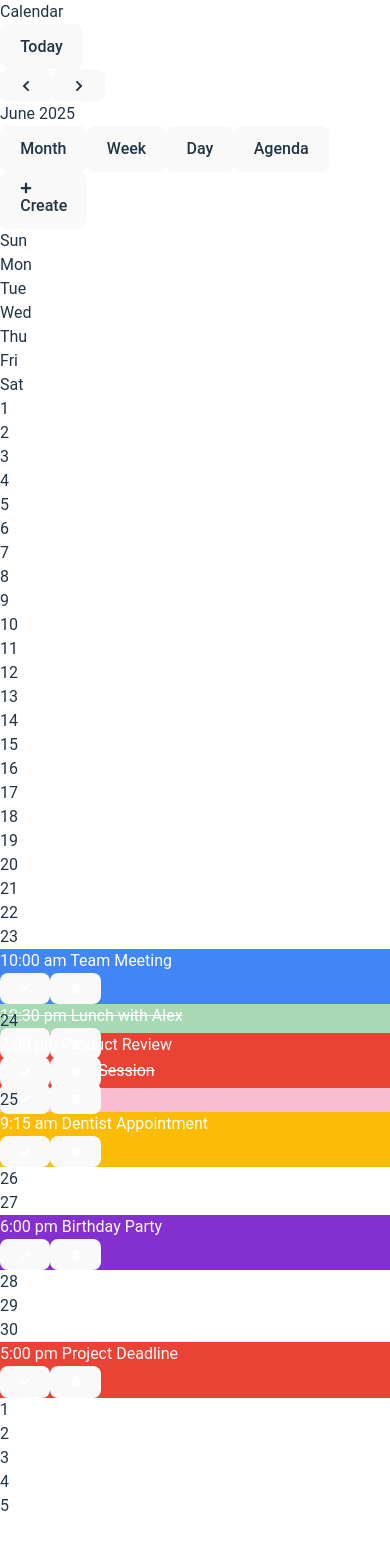
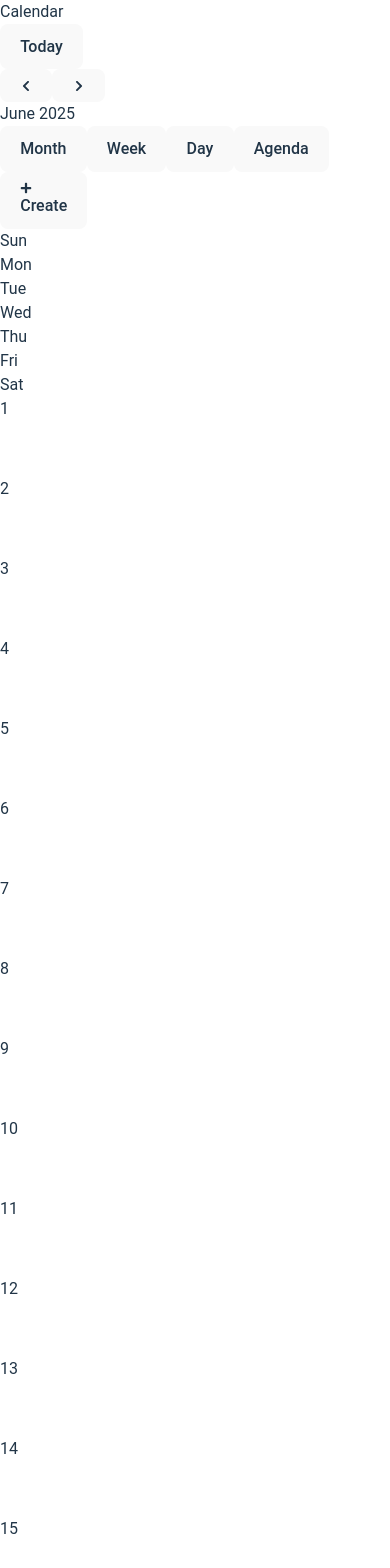
Before and after one commit to Pradheep-S/calendar, a React (Vite) app: page / in a window 390 px wide. Shown: the top 1568 px of the page. Before the commit the page ends 1518 px from the top, so only its background shows below. Built offline with nearby package versions, Linux system fonts and the light colour scheme.

Commit message:
feat: Enhance MonthView for mobile support

```diff
--- a/src/components/Calendar/CalendarViews/MonthView.jsx
+++ b/src/components/Calendar/CalendarViews/MonthView.jsx
@@ -1,4 +1,4 @@
-import React, { useState } from 'react';
+import React, { useState, useEffect } from 'react';
 import dayjs from 'dayjs';
 import { DndContext, closestCenter, MouseSensor, TouchSensor, useSensor, useSensors, DragOverlay } from "@dnd-kit/core";
 import { restrictToWindowEdges } from "@dnd-kit/modifiers";
@@ -9,7 +9,7 @@ import DraggableEvent from '../EventComponents/DraggableEvent';
 import ShowAllEventsModal from '../Modals/ShowAllEventsModal';
 
 // DroppableDay component
-const DroppableDay = ({ dateStr, children, isToday, isCurrentMonth, onOpenModal }) => {
+const DroppableDay = ({ dateStr, children, isToday, isCurrentMonth, onOpenModal, isMobile, dayEvents, setActiveView, handleOpenModal }) => {
   const { setNodeRef, isOver } = useDroppable({
     id: dateStr
   });
@@ -20,8 +20,21 @@ const DroppableDay = ({ dateStr, children, isToday, isCurrentMonth, onOpenModal
       className={`min-h-[100px] p-1 border relative transition-all hover:bg-gray-50
         ${isToday ? "bg-blue-50 border-blue-300" : ""}
         ${!isCurrentMonth ? "text-gray-400 bg-gray-50" : ""}
-        ${isOver ? "bg-blue-50 border-blue-300" : ""}`}
-      onClick={() => onOpenModal(dayjs(dateStr))}
+        ${isOver ? "bg-blue-50 border-blue-300" : ""}
+        ${isMobile ? "min-h-[80px]" : ""}`}
+      onClick={() => {
+        if (isMobile) {
+          // In mobile view, directly switch to day view without opening any modal
+          setActiveView("Day");
+          // We should also update the current date to the clicked date
+          // This would usually be done in the parent component via props
+          const dateObj = dayjs(dateStr);
+          handleOpenModal(dateObj, true); // Pass true to skip modal
+        } else {
+          // Desktop behavior remains the same
+          onOpenModal(dayjs(dateStr));
+        }
+      }}
     >
       {children}
       {isOver && (
@@ -46,10 +59,27 @@ const MonthView = ({
   draggedEvent,
   handleDragStart,
   handleDragEnd,
-  setActiveView // Add this prop to allow changing the view
+  setActiveView
 }) => {
   const [showAllEvents, setShowAllEvents] = useState(false);
   const [selectedDate, setSelectedDate] = useState(null);
+  const [isMobile, setIsMobile] = useState(false);
+
+  // Check if the device is mobile based on window width
+  useEffect(() => {
+    const checkIfMobile = () => {
+      setIsMobile(window.innerWidth <= 768);
+    };
+
+    // Initial check
+    checkIfMobile();
+
+    // Add event listener for window resize
+    window.addEventListener('resize', checkIfMobile);
+
+    // Cleanup event listener
+    return () => window.removeEventListener('resize', checkIfMobile);
+  }, []);
 
   const sensors = useSensors(
     useSensor(MouseSensor, {
@@ -80,12 +110,21 @@ const MonthView = ({
   // Function to switch to day view
   const handleSwitchToDay = () => {
     if (selectedDate) {
-      // Update the currentDate in the parent component if needed
-      // This would be implemented in the Calendar/index.jsx
-
       // Switch to day view
       setActiveView("Day");
       setShowAllEvents(false);
+    }
+  };
+
+  // Extended handleOpenModal that can switch to day view
+  const handleDateClick = (date, switchToDay = false, skipModal = false) => {
+    if (switchToDay) {
+      // Update current date and switch to day view
+      handleOpenModal(date, skipModal);
+      setActiveView("Day");
+    } else {
+      // Regular behavior
+      handleOpenModal(date, skipModal);
     }
   };
 
@@ -121,11 +160,27 @@ const MonthView = ({
                   dateStr={dateStr}
                   isToday={isToday}
                   isCurrentMonth={isCurrentMonth}
-                  onOpenModal={handleOpenModal}
+                  onOpenModal={handleDateClick}
+                  isMobile={isMobile}
+                  dayEvents={dayEvents}
+                  setActiveView={setActiveView}  // Pass setActiveView here
+                  handleOpenModal={handleOpenModal} // Pass handleOpenModal directly
                 >
                   <div className={`text-sm font-medium text-right p-1 ${isToday ? "text-blue-600" : ""}`}>
                     {date.date()}
                   </div>
+
+                  {/* On mobile, just show event count */}
+                  {isMobile ? (
+                    dayEvents.length > 0 && (
+                      <div className="text-center">
+                        <span className="inline-flex items-center justify-center w-6 h-6 text-xs font-medium rounded-full bg-blue-100 text-blue-800">
+                          {dayEvents.length}
+                        </span>
+                      </div>
+                    )
+                  ) : (
+                    // Desktop view - shows event details
                     <div className="overflow-y-auto max-h-[85px] space-y-1">
                       {dayEvents.slice(0, styles.maxToShow).map((event) => (
                         <DraggableEvent
@@ -146,7 +201,6 @@ const MonthView = ({
                           className="text-xs p-1.5 text-gray-600 cursor-pointer hover:bg-gray-100 rounded-md transition-colors duration-200 text-center font-medium"
                           onClick={(e) => {
                             e.stopPropagation();
-                          // Show modal with all events instead of alert
                             setSelectedDate(date.format("YYYY-MM-DD"));
                             setShowAllEvents(true);
                           }}
@@ -155,6 +209,7 @@ const MonthView = ({
                         </div>
                       )}
                     </div>
+                  )}
                 </DroppableDay>
               );
             })}
--- a/src/components/Calendar/index.jsx
+++ b/src/components/Calendar/index.jsx
@@ -101,12 +101,18 @@ const Calendar = () => {
   const handleToday = () => setCurrentDate(dayjs());
 
   // Modal handlers
-  const handleOpenModal = (date) => {
-    setNewEvent({
-      ...newEvent,
-      date: date.format("YYYY-MM-DD")
-    });
-    setShowEventModal(true);
+  const handleOpenModal = (date, skipModal = false) => {
+    // Update the selected date regardless
+    setCurrentDate(date);
+
+    // Only show the modal if not skipping
+    if (!skipModal) {
+      setNewEvent({
+        ...newEvent,
+        date: date.format("YYYY-MM-DD")
+      });
+      setShowEventModal(true);
+    }
   };
 
   const handleCloseModal = () => {
--- a/src/index.css
+++ b/src/index.css
@@ -147,4 +147,9 @@ button:focus-visible {
   .grid-cols-8 {
     min-width: 800px;
   }
+
+  /* Month view cell adjustments */
+  .min-h-\[100px\] {
+    min-height: 80px !important;
+  }
 }
```
Lines whose indentation alone changed are shown as unchanged.
